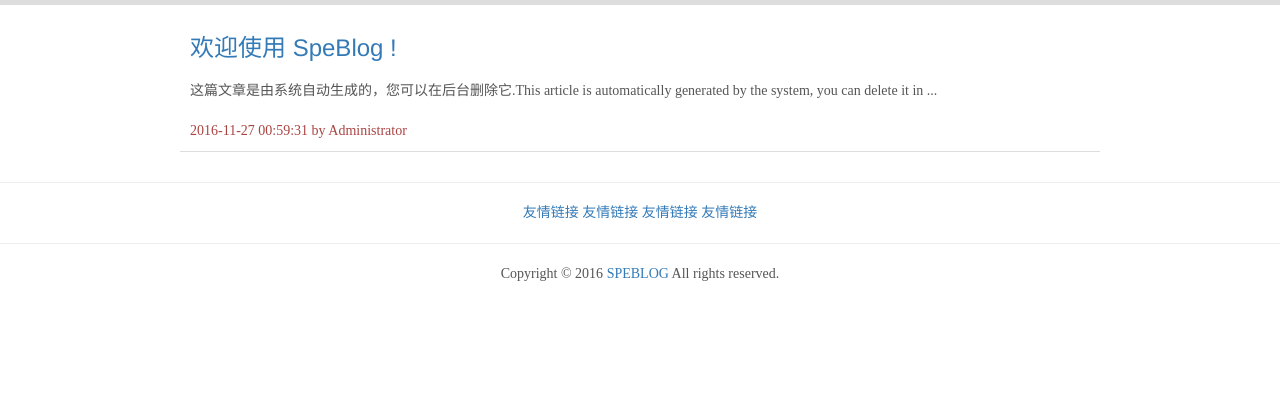
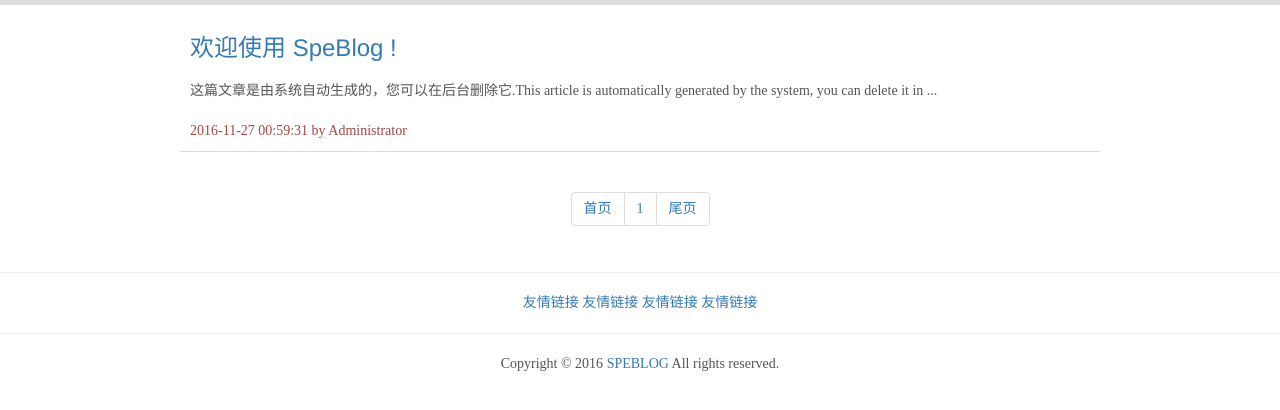
Before and after one commit to wisp-x/SpeBlog, a PHP site: page /upload/ in a window 1280 px wide. Shown: the part 366-776 px from the top of the page. Run offline with PHP 8.4, Linux system fonts and the light colour scheme; data comes from the database, SQL or seed files in the repository; some libraries are stand-ins or nearby versions.

Commit message:
优化分页类、完成首页分页

```diff
--- a/Class/tools/Page.php
+++ b/Class/tools/Page.php
@@ -1,191 +1,132 @@
 <?php if (!defined('SPEBLOG')) exit('You can not directly access the file.');
 /**
  * 分页工具类
- * @author 熊二哈
- * @link http://www.xlogs.cn
+ * @author dzer
+ * @link http://www.oschina.net/code/snippet_1384720_51248
  */
-class PageUtil {
 
-	private $limit;
-	private $count;
-	private $pageno;
-	private $maxpage;
+/*
+ * 思路：
+ * 给我一个 总页数，需要显示的页数，当前页，每页显示的条数，连接
+ * 写一个方法 生成一个一维数组，键为页码 值为连接
+ * 写一个方法 返回一个生成好样式的页码（并且可以根据自己需要添加样式）
+ * 默认样式 共45条记录,每页显示10条,当前第1/4页 [首页] [上页] [1] [2] [3] .. [下页] [尾页]
+ */
 
-	private function setLimit($limit) {
-		if (!is_numeric($limit) || $limit <= 1) {
-			$this->limit = 1;
+class Page {
+
+	protected $count;       //总条数
+	protected $showPages;   //需要显示的页数
+	protected $countPages;  //总页数
+	protected $currPage;    //当前页
+	protected $subPages;    //每页显示条数
+	protected $href;        //连接
+	protected $page_arr = array();    //保存生成的页码 键页码 值为连接
+
+	/**
+	 * __construct  构造函数（获取分页所需参数）
+	 * @param int $count     总条数
+	 * @param int $showPages 显示页数
+	 * @param int $currPage  当前页数
+	 * @param int $subPages  每页显示数量
+	 * @param string $href   连接（不设置则获取当前URL）
+	 */
+	public function __construct($count, $showPages, $currPage, $subPages, $href = ''){
+		$this->count = $count;
+		$this->showPages = $showPages;
+		$this->currPage = $currPage;
+		$this->subPages = $subPages;
+
+		//如果链接没有设置则获取当前连接
+		if(empty($href)) {
+			$this->href = htmlentities($_SERVER['PHP_SELF']);
 		} else {
-			$this->limit = $limit;
+			$this->href = $href;
 		}
+		$this->construct_Pages();
 	}
 
 	/**
-	 * 每页数据显示的最大限制
-	 * @return number
+	 * getPages 返回页码数组
+	 * @return array 一维数组 键为页码 值为链接
 	 */
-	public function getLimit() {
-		return $this->limit;
-	}
-
-	private function setCount($count) {
-		if (!is_numeric($count) || $count <= 0) {
-			$this->count = 0;
-		} else {
-			$this->count = $count;
-		}
+	public function getPages(){
+		return $this->page_arr;
 	}
 
 	/**
-	 * 所有数据的记录数
-	 * @return number
+	 * showPages 返回生成好的页码
+	 * @param  int $style 样式
+	 * @return string     生成好的页码
 	 */
-	public function getCount() {
-		return $this->count;
-	}
-
-	private function setPageno($pageno) {
-		if (!is_numeric($pageno) || $pageno <= 1) {
-			$this->pageno = 1;
-		} elseif ($pageno > $this->maxpage) {
-			$this->pageno = $this->maxpage;
-		} else {
-			$this->pageno = $pageno;
-		}
+	public function showPages($style = 1){
+		$func = 'pageStyle' . $style;
+		return $this->$func();
 	}
 
 	/**
-	 * 当前正确的页数
-	 * @return number
+	 * pageStyle1 分页样式（可参照这个添加自定义样式 例如pageStyle2（））
+	 * 样式 共45条记录,每页显示10条,当前第1/4页 [首页] [上页] [1] [2] [3] .. [下页] [尾页]
+	 * @return string
 	 */
-	public function getPageno() {
-		return $this->pageno;
-	}
+	protected function pageStyle1(){
+		$_GET['page'] = 1;
+		$homeUrl = $this->href . '?' . http_build_query($_GET);
+		$pageStr = "<li><a href=\"{$homeUrl}\">首页</a></li>";
+		//如果当前页不是第一页就显示上页
+		if($this->currPage > 1){
+			$_GET['page'] = $this->currPage - 1;
+			$syUrl = $this->href . '?' . http_build_query($_GET);
+			$pageStr .= "<li><a href=\"{$syUrl}\">&laquo;</a></li>";
+		}
 
-	private function setMaxpage() {
-		$maxpage = ceil($this->count / $this->limit);
-		$this->maxpage = ($maxpage == 0) ? 1 : $maxpage;
+		foreach ($this->page_arr as $k => $v) {
+			$_GET['page'] = $k;
+			$pageStr .= "<li><a href=\"{$v}\">{$k}</a></li>";
+
+		}
+
+		//如果当前页小于总页数就显示下一页
+		if($this->currPage < $this->countPages){
+			$_GET['page'] = $this->currPage + 1;
+			$xyUrl = $this->href . '?' . http_build_query($_GET);
+			$pageStr .= "<li><a href=\"{$xyUrl}\">&raquo;</a></li>";
+		}
+
+		$_GET['page'] = $this->countPages;
+		$shaDoweUrl = $this->href . '?' . http_build_query($_GET);
+		$pageStr .= "<li><a href=\"{$shaDoweUrl}\">尾页</a></li>";
+
+		return $pageStr;
 	}
 
 	/**
-	 * 最大页数
-	 * @return number
+	 * construct_Pages 生成页码数组
+	 * 键为页码，值为链接
+	 * $this->page_arr=Array(
+	 *                  [1] => index.php?page=1
+	 *                  [2] => index.php?page=2
+	 *                  [3] => index.php?page=3
+	 *                  ......)
 	 */
-	public function getMaxpage() {
-		return $this->maxpage;
+	protected function construct_Pages(){
+		//计算总页数
+		$this->countPages = ceil($this->count / $this->subPages);
+		//根据当前页计算前后页数
+		$leftPage_num = floor($this->showPages / 2);
+		$rightPage_num = $this->showPages - $leftPage_num;
+
+		//左边显示数为当前页减左边该显示的数 例如总显示7页 当前页是5  左边最小为5-3  右边为5+3
+		$left = $this->currPage - $leftPage_num;
+		$left = max($left, 1); //左边最小不能小于1
+		$right = $left + $this->showPages - 1; //左边加显示页数减1就是右边显示数
+		$right = min($right,$this->countPages);  //右边最大不能大于总页数
+		$left = max($right-$this->showPages + 1, 1); //确定右边再计算左边，必须二次计算
+
+		for ($i = $left; $i <= $right; $i++) {
+			$_GET['page'] = $i;
+			$this->page_arr[$i] = $this->href . '?' . http_build_query($_GET);
+		}
 	}
-
-	/**
-	 * 分页偏移量
-	 * @return number
-	 */
-	public function getOffset() {
-		return ($this->pageno - 1) * $this->limit;
-	}
-
-	/**
-	 * 初始化分页工具
-	 * @param number $pageno
-	 * @param number $limit
-	 * @param number $count
-	 */
-	public function __construct($pageno, $limit, $count) {
-		$this->setCount($count);
-		$this->setLimit($limit);
-		$this->setMaxpage();
-		$this->setPageno($pageno);
-	}
-
-	/**
-	 * 第一页的页数
-	 * @return number
-	 */
-	public function getFirstPage() {
-		return 1;
-	}
-
-	/**
-	 * 最后一页的页数
-	 * @return number
-	 */
-	public function getLastPage() {
-		return $this->maxpage;
-	}
-
-	/**
-	 * 判断当前页是否还有上一页
-	 * @return boolean
-	 */
-	public function isHasPreviousPage() {
-		if ($this->pageno - 1 <= 0) {
-			return false;
-		}
-		return true;
-	}
-
-	/**
-	 * 判断当前页是否还有下一页
-	 * @return boolean
-	 */
-	public function isHasNextPage() {
-		if ($this->pageno + 1 > $this->maxpage) {
-			return false;
-		}
-		return true;
-	}
-
-	/**
-	 * 获取正确的上一页的页数
-	 * @return number
-	 */
-	public function getPreviousPage() {
-		if ($this->pageno - 1 <= 0) {
-			return 1;
-		}
-		return $this->pageno - 1;
-	}
-
-	/**
-	 * 获取正确的下一页的页数
-	 * @return number
-	 */
-	public function getNextPage() {
-		if ($this->pageno + 1 > $this->maxpage) {
-			return $this->maxpage;
-		}
-		return $this->pageno + 1;
-	}
-
-	public function getPageHtml($id, $class, $url, $param, $pagenoName) {
-		$html = '<ul id="' . $id . '" class="' . $class . '">';
-		if ($this->getPageno() == 1) {
-			$html .= '<li><a class="const nao" href="javascript:void(0)">首页</a><li>';
-			$html .= '<li><a class="const nao" href="javascript:void(0)">上页</a><li>';
-		} else {
-			$html .= '<li><a class="const" href="' . $url . '?' . (is_empty($param)?'':$param.'&') . $pagenoName . '=1">首页</a><li>';
-			$html .= '<li><a class="const" href="' . $url . '?' . (is_empty($param)?'':$param.'&') . $pagenoName . '=' . $this->getPreviousPage() . '">上页</a><li>';
-		}
-		for ($i = 1; $i <= $this->maxpage; $i++) {
-			if ($i == $this->getPageno()) {
-				$html .= '<li><a class="dynamic selected" href="javascript:void(0)">' . $i . '</a></li>';
-			} elseif ($i == 1 || ($i >= $this->getPageno() - 2 && $i <= $this->getPageno() + 2) || $i == $this->getMaxpage()) {
-				$html .= '<li><a class="dynamic" href="' . $url . '?' . (is_empty($param)?'':$param.'&') . $pagenoName . '=' . $i . '">' . $i . '</a></li>';
-			} elseif ($i == $this->getPageno() - 3 || $i == $this->getPageno() + 3) {
-				$html .= '<li>...</li>';
-			} else {
-				continue;
-			}
-		}
-		if ($this->getPageno() == $this->getMaxpage()) {
-			$html .= '<li><a class="const nao" href="javascript:void(0)">下页</a><li>';
-			$html .= '<li><a class="const nao" href="javascript:void(0)">尾页</a><li>';
-		} else {
-			$html .= '<li><a class="const" href="' . $url . '?' . (is_empty($param)?'':$param.'&') . $pagenoName . '=' . $this->getNextPage() . '">下页</a><li>';
-			$html .= '<li><a class="const" href="' . $url . '?' . (is_empty($param)?'':$param.'&') . $pagenoName . '=' . $this->getMaxpage() . '">尾页</a><li>';
-		}
-		$html .= '</ul>';
-		return $html;
-	}
-
 }
-
 ?>
--- a/Model/index.mod.php
+++ b/Model/index.mod.php
@@ -27,7 +27,13 @@ if($WebLinks) $links = $WebLinks['box'];
 $WebCss = $mysqli->db->executeQuery("SELECT * FROM  `spe_system` WHERE `name` = 'css'", true);
 if($WebCss) $css = $WebCss['box'];
 
-$WebBlog = $mysqli->db->executeQuery("SELECT * FROM  `spe_articles` ORDER BY `createdate` DESC", true, true);
+$page = isset($_GET['page']) ? $_GET['page'] : 1;
+$pageSize = 5;//每页显示条数
+$pageNow = ($page - 1) * $pageSize;
+$BlogNum = $mysqli->db->executeQuery("SELECT * FROM  `spe_articles` ORDER BY `createdate` DESC", true, true);
+$WebBlog = $mysqli->db->executeQuery("SELECT * FROM  `spe_articles` ORDER BY `createdate` DESC LIMIT {$pageNow}, {$pageSize}", true, true);
+
+$pageno = new Page(count($BlogNum), 5, $page, $pageSize);
 
 require VIEW_ROUTE . "common/header.inc.php";
 require VIEW_ROUTE . "index.inc.php";
--- a/View/speblog/index.inc.php
+++ b/View/speblog/index.inc.php
@@ -31,3 +31,10 @@
 			</div>
 		</div>
 	</div>
+	<div class="text-center" style="margin-top: 10px;">
+		<nav>
+  			<ul class="pagination">
+			<?php echo $pageno->showPages(1); ;?>
+			</ul>
+		</nav>
+	</div>
```
